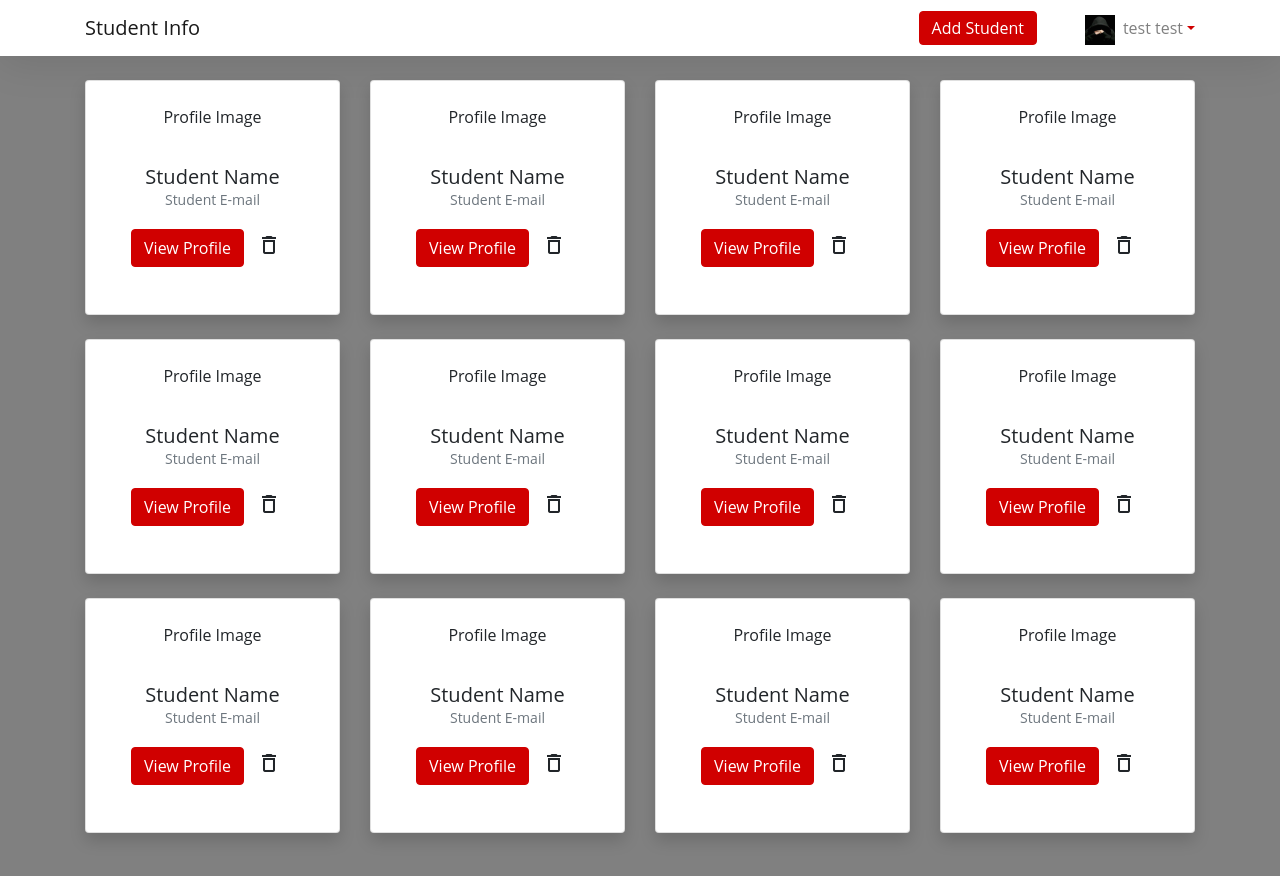
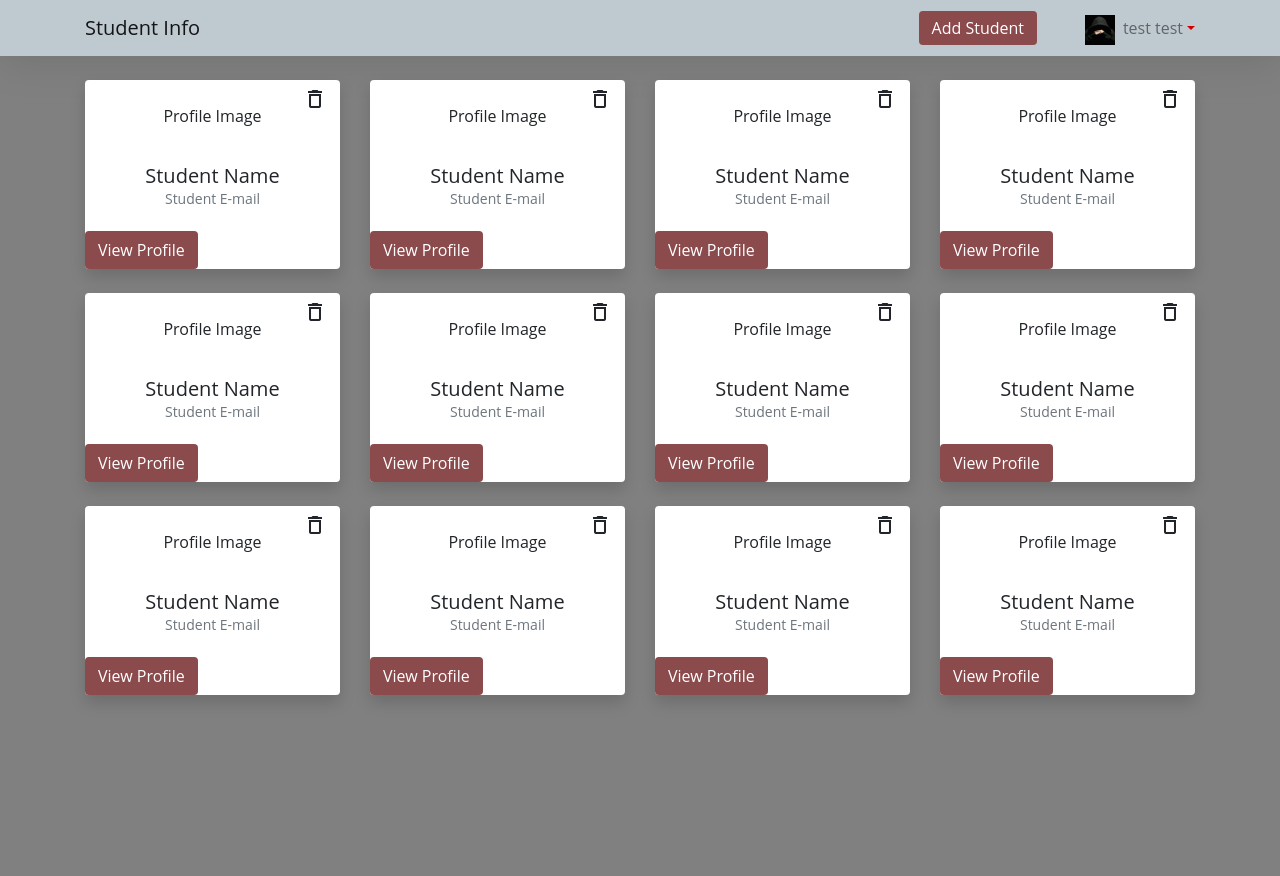
Before and after one commit to himmet-kecici/student-info, a React (Create React App) app: page / in a window 1280 px wide. Shown: the top 876 px of the page. After the commit the page ends 800 px from the top, so only its background shows below. Built offline with nearby package versions, Linux system fonts and the light colour scheme.

Commit message:
created student comp., added some style , implemented router to the project

```diff
--- a/public/index.html
+++ b/public/index.html
@@ -10,10 +10,9 @@
       content="Web site created using create-react-app"
     />
     <link rel="apple-touch-icon" href="%PUBLIC_URL%/logo192.png" />
-    <link
-    href="https://fonts.googleapis.com/icon?family=Material+Icons"
-    rel="stylesheet"
-  />
+    <link href="https://fonts.googleapis.com/icon?family=Material+Icons"
+      rel="stylesheet">
+
     <!--
       manifest.json provides metadata used when your web app is installed on a
       user's mobile device or desktop. See https://developers.google.com/web/fundamentals/web-app-manifest/
--- a/src/App.js
+++ b/src/App.js
@@ -1,13 +1,20 @@
 import './App.scss';
 import Navbar from './components/layout/navbar';
 import Students from './components/students/students';
-
+import { BrowserRouter, Switch, Route } from 'react-router-dom'
+import Student from './components/students/student';
 function App() {
   return (
-    <div className="App">
-      <Navbar />
-      <Students />
-    </div>
+    <BrowserRouter>
+      <div className="App">
+        <Navbar />
+        <Switch>
+          <Route exact path='/' component={Students} />
+          <Route exact path='/student/:id' component={Student} />
+        </Switch>
+
+      </div>
+    </BrowserRouter>
   );
 }
 
--- a/src/App.scss
+++ b/src/App.scss
@@ -1,3 +1,29 @@
 .navbar {
   box-shadow: 0px 7px 40px rgba(#000, 0.1);
+  .btn-navbar {
+    color: white;
+    background-color: #8b4a4c;
+    &:hover {
+      color: white;
+      background-color: #970c10;
+    }
+  }
 }
+
+.btn-profile {
+  color: white;
+  position: absolute;
+  left: 0;
+  bottom: 0;
+  background-color: #8b4a4c;
+  &:hover {
+    color: white;
+    background-color: #970c10;
+  }
+}
+
+.btn-edit {
+  position: absolute;
+  right: 0;
+  top: 0;
+}
--- a/src/components/layout/navbar.jsx
+++ b/src/components/layout/navbar.jsx
@@ -2,7 +2,7 @@ import React from 'react'
 import Admin from '../../assets/admin.jpg'
 const Navbar = () => {
     return (
-        <nav className="navbar navbar-expand-sm navbar-light bg-white">
+        <nav className="navbar navbar-expand-sm navbar-light" style={{ 'backgroundColor': '#BFCAD0' }}>
             <div className="container ">
                 <a className="navbar-brand" href="/">
                     Student Info
@@ -11,8 +11,8 @@ const Navbar = () => {
                 <div>
                     <ul className="navbar-nav mr-auto"></ul>
                     <ul className="navbar-nav align-items-center">
-                        <li className="nav-item">
-                            <a href="#!" className="btn btn-primary py-1 mr-5">
+                        <li className="nav-item" >
+                            <a href="#!" className="btn py-1 mr-5 btn-navbar" >
                                 Add Student
                 </a>
                         </li>
--- /dev/null
+++ b/src/components/students/student.jsx
@@ -0,0 +1,11 @@
+import React from 'react'
+
+const Student = () => {
+    return (
+        <div>
+            student
+        </div>
+    )
+}
+
+export default Student
--- a/src/components/students/students.jsx
+++ b/src/components/students/students.jsx
@@ -1,5 +1,5 @@
 import React from 'react'
-
+import { Link } from 'react-router-dom'
 const Students = () => {
     return (
         <div className="container">
@@ -7,15 +7,15 @@ const Students = () => {
                 <div className="row">
                     {
                         new Array(12).fill('').map((item, index) => (
-                            <div className="col-lg-3 col-md-6 mb-4" key="PUT_HERE_KEY">
+                            <div className="col-lg-3 col-md-6 mb-4" key={index}>
                                 <div className="card shadow text-center py-4">
                                     <p>Profile Image</p>
                                     <div className="card-body">
                                         <h5 className="card-title mb-0">Student Name</h5>
                                         <p className="text-muted small">Student E-mail</p>
-                                        <a href="!#" className="btn btn-primary btn-profile">
+                                        <Link to={`/student/${index}`} className="btn btn-profile">
                                             View Profile
-                                </a>
+                                </Link>
                                         <button className="btn btn-edit">
                                             <span className="material-icons">delete_outline</span>
                                         </button>
--- a/src/index.scss
+++ b/src/index.scss
@@ -1,8 +1,12 @@
 $theme-colors: (
   "primary": #d00000,
 );
-
+$card-border-width: 0;
 $body-bg: gray;
 $font-family-base: "Open Sans";
 
+.card {
+  position: relative;
+}
+
 @import "~bootstrap/scss/bootstrap.scss";
```
